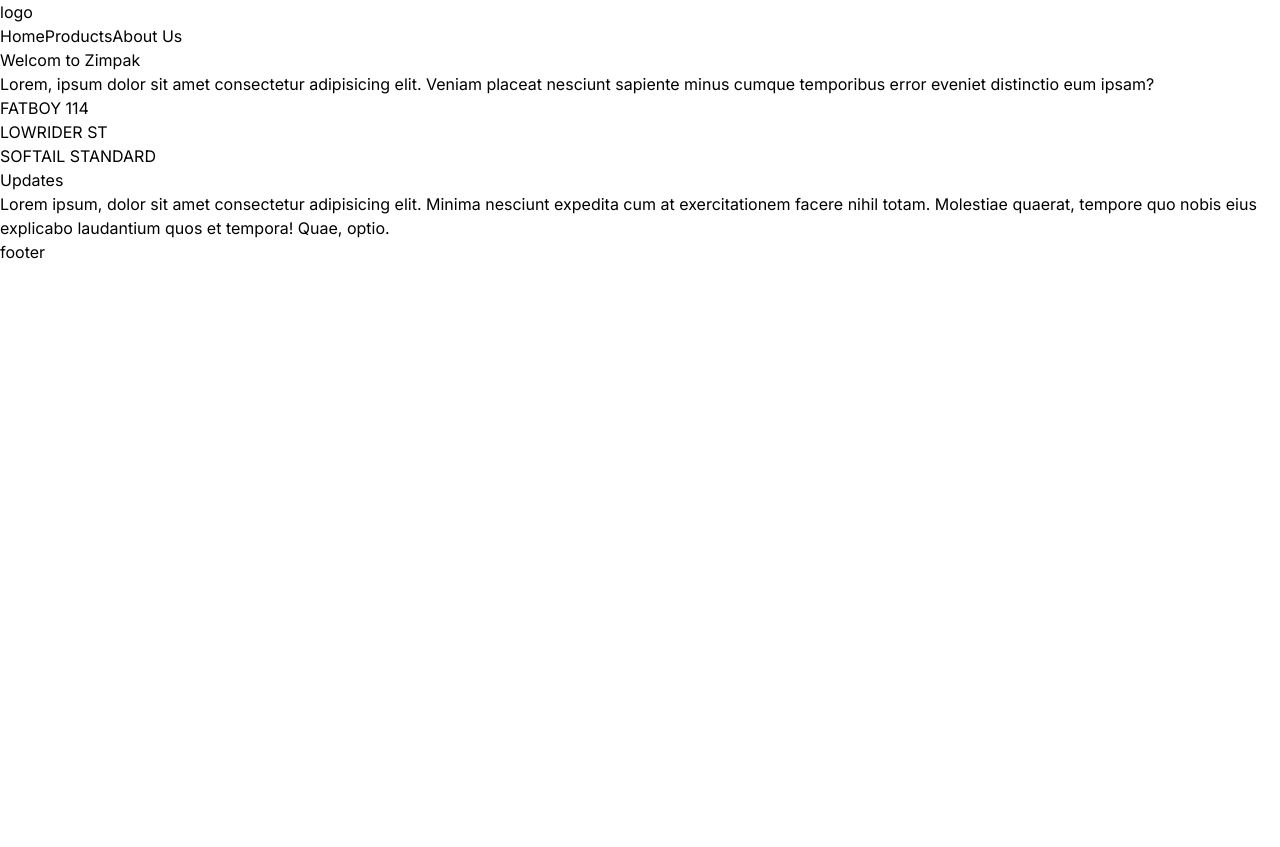
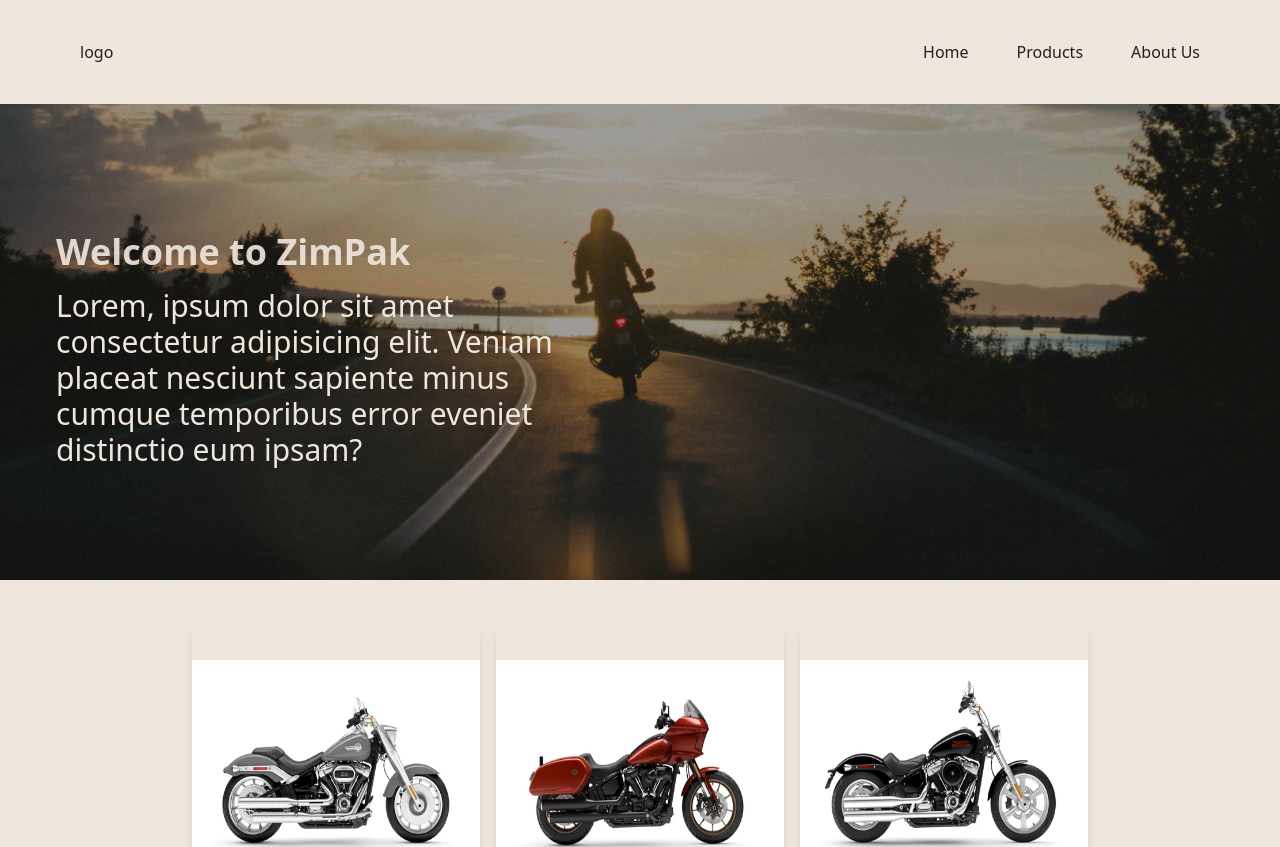
Before and after one commit to madaooftheblues/zimpak, a Next.js app: page / in a window 1280 px wide. Shown: the top 847 px of the page. Before the commit the page ends 800 px from the top, so only its background shows below. Built offline with nearby package versions, Linux system fonts and the light colour scheme.

Commit message:
Add sections and styles

```diff
--- a/src/app/components/Card.tsx
+++ b/src/app/components/Card.tsx
@@ -2,11 +2,11 @@ import Image from "next/image";
 
 function Card({ title, img }: { title: string; img: string }) {
   return (
-    <div>
-      <div className="relative">
+    <div className="py-10 min-w-72 flex flex-col gap-4 justify-center items-center rounded-lg shadow-lg hover:scale-105 duration-150 hover:duration-150">
+      <div className="relative min-h-52 max-w-sm w-full">
         <Image src={img} alt={`Image of a ${title}`} fill />
       </div>
-      <h3>{title}</h3>
+      <h3 className="font-medium">{title}</h3>
     </div>
   );
 }
--- a/src/app/components/Footer.tsx
+++ b/src/app/components/Footer.tsx
@@ -1,5 +1,10 @@
 const Footer = ({ children }: { children: React.ReactNode }) => {
-  return <footer>footer</footer>;
+  return (
+    <footer className="text-center p-8 border-t-2 border-primary">
+      <p>Copyright © ZimPak {new Date().getFullYear()}</p>
+      <p>All Rights Reserved.</p>
+    </footer>
+  );
 };
 
 export default Footer;
--- a/src/app/components/Hero.tsx
+++ b/src/app/components/Hero.tsx
@@ -1,9 +1,13 @@
 function Hero() {
   return (
-    <section>
-      <div>
-        <h1>Welcom to Zimpak</h1>
-        <p>
+    <section className="h-min-96 text-white relative py-28">
+      <div className="absolute inset-0 bg-hero-img bg-center bg-no-repeat bg-cover -z-10"></div>
+      <div className="absolute inset-0 bg-dark opacity-40 -z-10"></div>
+      <div className="px-4 text-secondary dark:text-primary w-1/2 min-w-72">
+        <h1 className="text-2xl md:text-4xl font-bold leading-tight py-4 animate-pulse">
+          Welcome to ZimPak
+        </h1>
+        <p className="md:text-3xl">
           Lorem, ipsum dolor sit amet consectetur adipisicing elit. Veniam
           placeat nesciunt sapiente minus cumque temporibus error eveniet
           distinctio eum ipsam?
--- a/src/app/components/Navbar.tsx
+++ b/src/app/components/Navbar.tsx
@@ -3,9 +3,9 @@ import { NAV_LINKS } from "../constants";
 
 const Navbar = () => {
   return (
-    <nav>
+    <nav className="flex justify-between px-20 py-10">
       <Link href="/">logo</Link>
-      <ul>
+      <ul className="flex-1 space-x-12 justify-end hidden md:flex">
         {NAV_LINKS.map((link) => (
           <Link href={link.href} key={link.key}>
             {link.label}
--- /dev/null
+++ b/src/app/components/Perks.tsx
@@ -0,0 +1,12 @@
+import React from "react";
+
+const Perks = () => {
+  return (
+    <section className="wrapper grid grid-cols-1 md:grid-cols-2">
+      <div className="bg-primary text-secondary text-center">hello</div>
+      <div className="bg-secondary text-primary text-center">world</div>
+    </section>
+  );
+};
+
+export default Perks;
--- a/src/app/components/Showcase.tsx
+++ b/src/app/components/Showcase.tsx
@@ -3,7 +3,7 @@ import Card from "./Card";
 
 function Showcase() {
   return (
-    <section>
+    <section className="flex flex-wrap justify-center items-center gap-4">
       {MOTOR_BIKES.map((bike) => (
         <Card title={bike.title} img={bike.img} key={bike.key} />
       ))}
--- a/src/app/components/Updates.tsx
+++ b/src/app/components/Updates.tsx
@@ -1,7 +1,7 @@
 function Updates() {
   return (
-    <section>
-      <h3>Updates</h3>
+    <section className="wrapper">
+      <h1>Updates</h1>
       <p>
         Lorem ipsum, dolor sit amet consectetur adipisicing elit. Minima
         nesciunt expedita cum at exercitationem facere nihil totam. Molestiae
--- a/src/app/globals.css
+++ b/src/app/globals.css
@@ -3,16 +3,20 @@
 @tailwind utilities;
 
 :root {
-  --foreground-rgb: 0, 0, 0;
-  --background-start-rgb: 214, 219, 220;
-  --background-end-rgb: 255, 255, 255;
+  --primary: #231f20;
+  --secondary: #efe6dd;
+  --accent: #bb4430;
+  --light: #efe6dd;
+  --dark: #231f20;
 }
 
 @media (prefers-color-scheme: dark) {
   :root {
-    --foreground-rgb: 255, 255, 255;
-    --background-start-rgb: 0, 0, 0;
-    --background-end-rgb: 0, 0, 0;
+    --primary: #efe6dd;
+    --secondary: #231f20;
+    --accent: #bb4430;
+    --light: #efe6dd;
+    --dark: #231f20;
   }
 }
 
@@ -21,3 +25,18 @@
     text-wrap: balance;
   }
 }
+
+@font-face {
+  font-family: "Inter";
+  src: url("/public/Inter.ttf");
+}
+
+section {
+  padding: 2.5rem;
+}
+
+.wrapper {
+  max-width: 960px;
+  margin-inline: auto;
+  margin-block: 3rem;
+}
--- a/src/app/layout.tsx
+++ b/src/app/layout.tsx
@@ -1,10 +1,7 @@
 import type { Metadata } from "next";
-import { Inter } from "next/font/google";
 import "./globals.css";
 import Navbar from "./components/Navbar";
 import Footer from "./components/Footer";
-
-const inter = Inter({ subsets: ["latin"] });
 
 export const metadata: Metadata = {
   title: "ZimPak",
@@ -18,7 +15,7 @@ export default function RootLayout({
 }>) {
   return (
     <html lang="en">
-      <body className={inter.className}>
+      <body className="bg-secondary text-primary">
         <Navbar></Navbar>
         <main>{children}</main>
         <Footer> </Footer>
--- a/src/app/page.tsx
+++ b/src/app/page.tsx
@@ -1,4 +1,5 @@
 import Hero from "./components/Hero";
+import Perks from "./components/Perks";
 import Showcase from "./components/Showcase";
 import Updates from "./components/Updates";
 
@@ -8,6 +9,7 @@ export default function Home() {
       <Hero />
       <Showcase />
       <Updates />
+      <Perks />
     </>
   );
 }
--- a/tailwind.config.ts
+++ b/tailwind.config.ts
@@ -7,11 +7,23 @@ const config: Config = {
     "./src/app/**/*.{js,ts,jsx,tsx,mdx}",
   ],
   theme: {
+    fontFamily: {
+      body: "Inter",
+    },
+    colors: {
+      primary: "var(--primary)",
+      secondary: "var(--secondary)",
+      accent: "var(--accent)",
+      light: "var(--light)",
+      dark: "var(--dark)",
+    },
+
     extend: {
       backgroundImage: {
         "gradient-radial": "radial-gradient(var(--tw-gradient-stops))",
         "gradient-conic":
           "conic-gradient(from 180deg at 50% 50%, var(--tw-gradient-stops))",
+        "hero-img": "url('/hero-bg.jpg')",
       },
     },
   },
```
Also changed, not shown: public/Inter.ttf (added), public/hero-bg.jpg (added).
